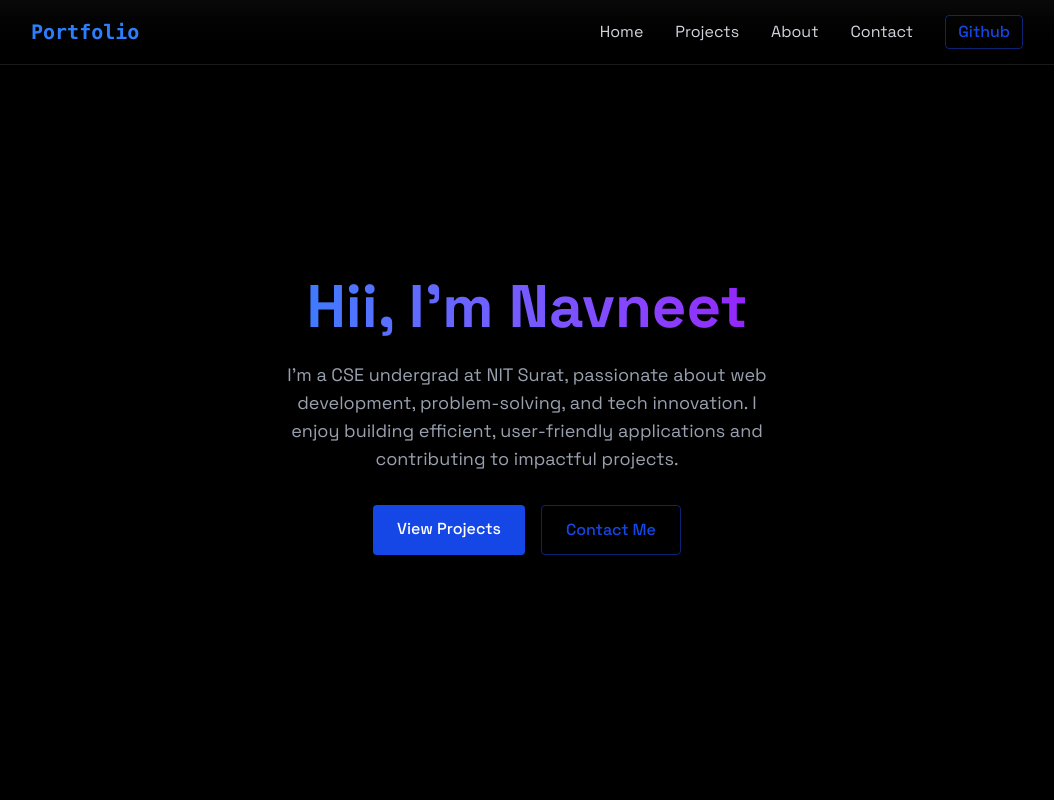
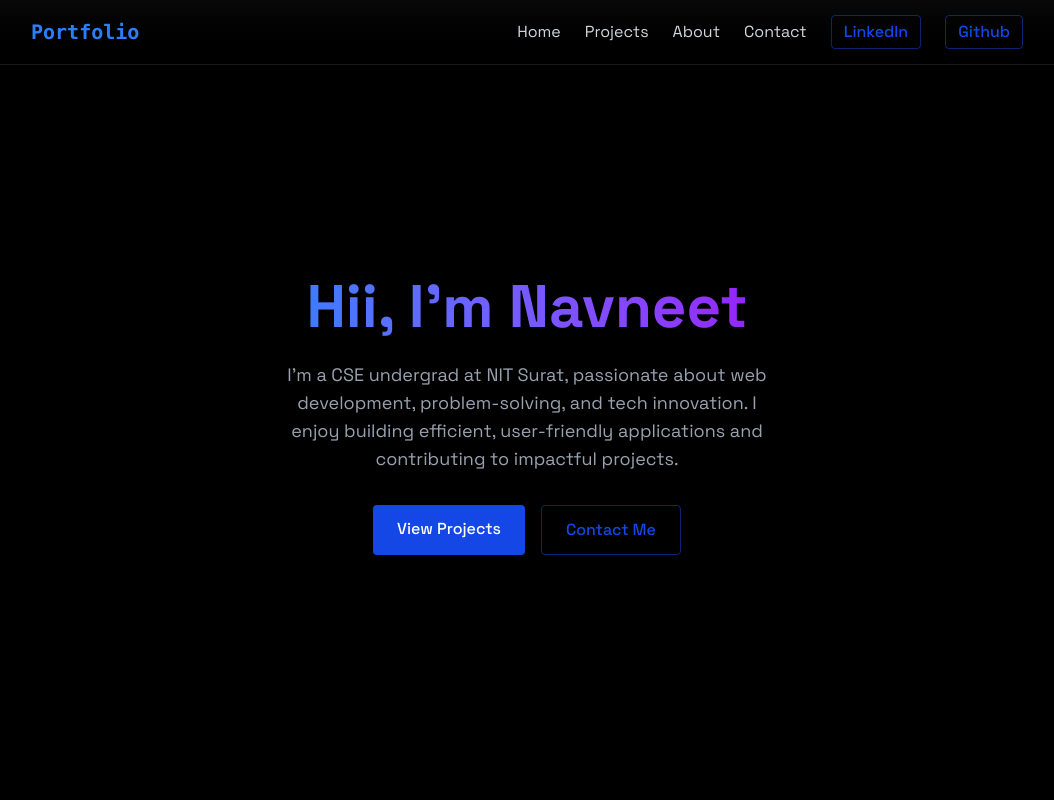
Before and after one commit to NavneetPrajapati31/Portfolio, a React (Vite) app: page / in a window 1280 px wide. Shown: the top 800 px of the page, without its empty margins (113-1167 px from the left). Built offline with nearby package versions, Linux system fonts and the light colour scheme.

Commit message:
Update Navbar.jsx

```diff
--- a/src/components/Navbar.jsx
+++ b/src/components/Navbar.jsx
@@ -20,7 +20,7 @@ export default function Navbar({ menuOpen, setMenuOpen }) {
             &#9776;
           </div>
 
-          <div className="hidden md:flex items-center space-x-8">
+          <div className="hidden md:flex items-center space-x-6">
             <a
               href="#home"
               className="text-gray-300 hover:text-white transition-colors"
@@ -46,6 +46,12 @@ export default function Navbar({ menuOpen, setMenuOpen }) {
               Contact
             </a>
             <a
+              href="https://www.linkedin.com/in/navneet-prajapati-640345290/"
+              className="border border-blue-700/50 text-blue-700 py-1 px-3 rounded font-medium transition-all duration-200 hover:shadow-[0_0_15px_rgba(59,130,246,0,2)] hover:bg-blue-700 hover:text-white"
+            >
+              LinkedIn
+            </a>
+            <a
               href="https://github.com/NavneetPrajapati31"
               className="border border-blue-700/50 text-blue-700 py-1 px-3 rounded font-medium transition-all duration-200 hover:shadow-[0_0_15px_rgba(59,130,246,0,2)] hover:bg-blue-700 hover:text-white"
             >
```
